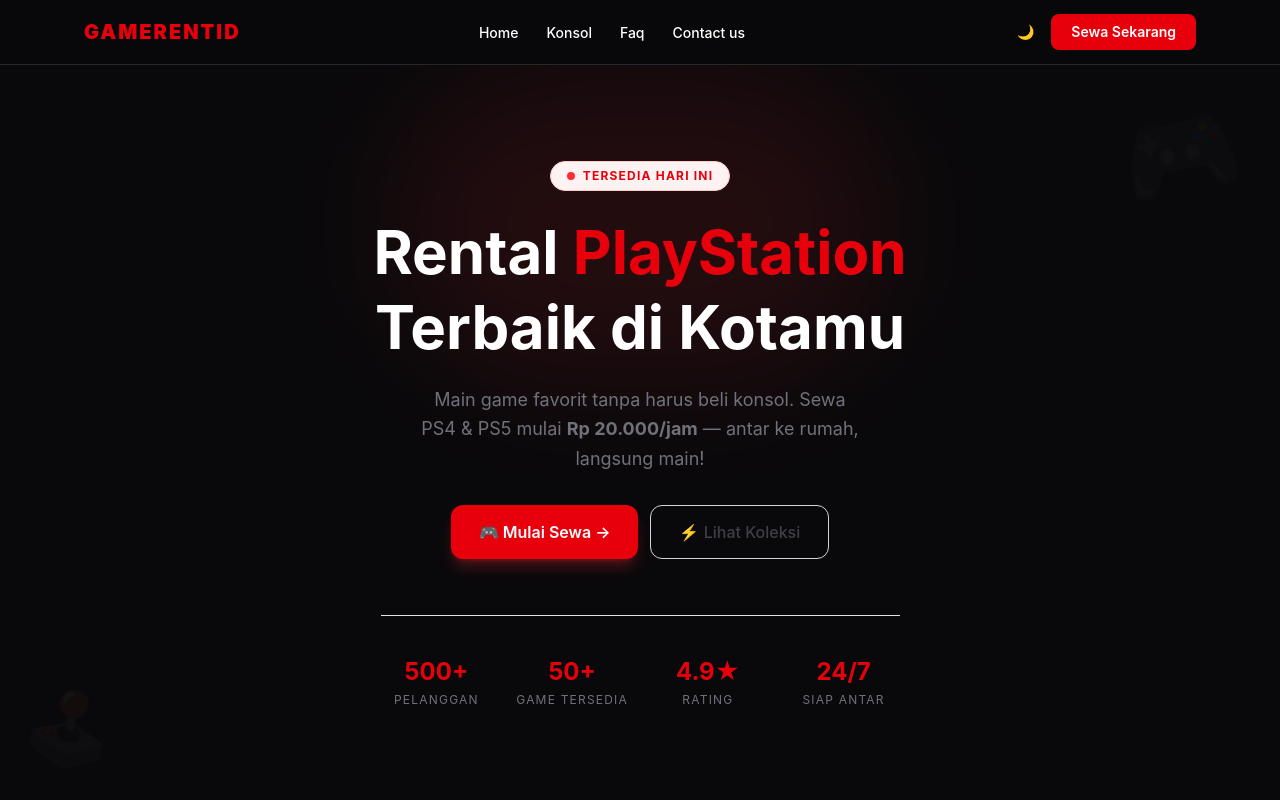
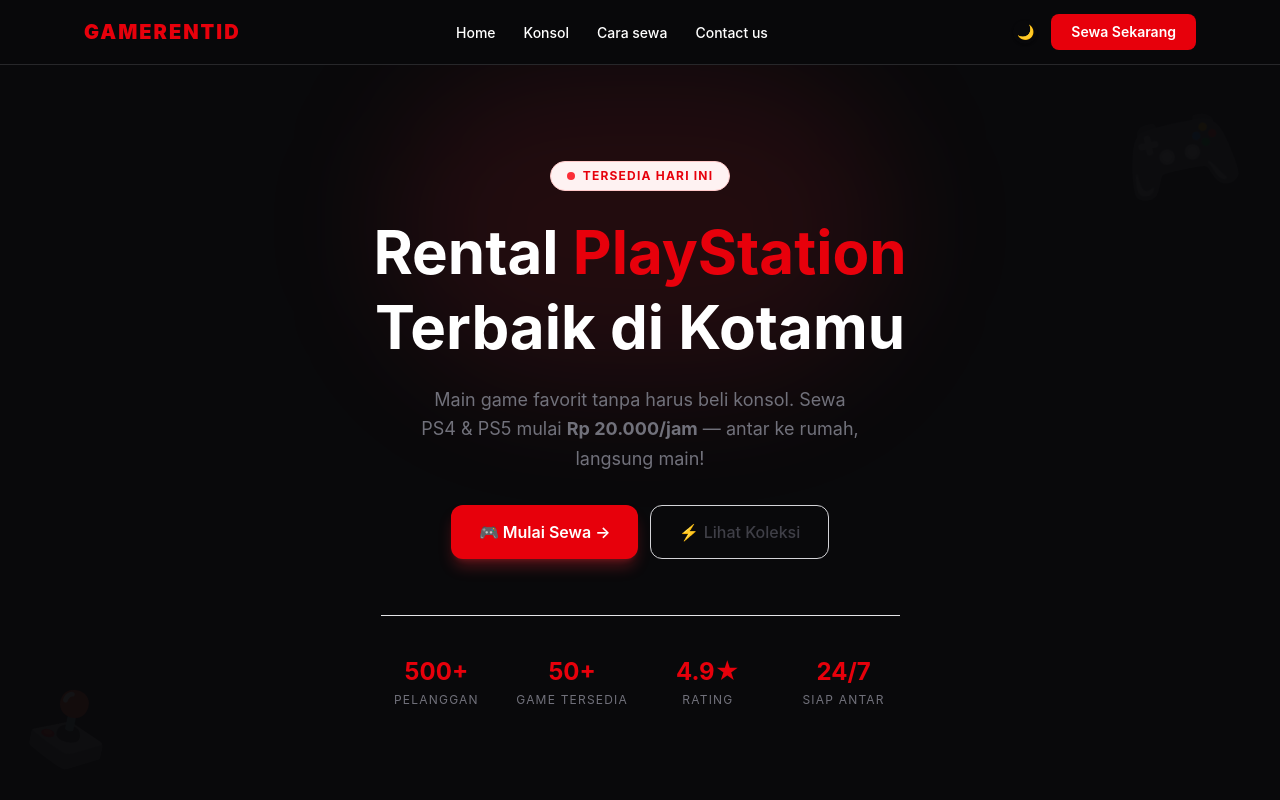
Before and after one commit to mr88-zodiak/landing-page-GAMERENTID, a React (Vite) app: page / in a window 1280 px wide. Shown: the top 800 px of the page. Built offline with nearby package versions, Linux system fonts and the light colour scheme.

Commit message:
update navbar

```diff
--- a/src/pages/Home.jsx
+++ b/src/pages/Home.jsx
@@ -41,7 +41,7 @@
     { name: "Home", href: "#home" },
     { name: "Konsol", href: "#consoles" },
     // { name: "Harga", href: "#pricing" },
-    { name: "Faq", href: "#how-it-works" },
+    { name: "Cara sewa", href: "#how-it-works" },
     { name: "Contact us", href: "#contact" },
   ];
   //   useEffect(() => {
```
